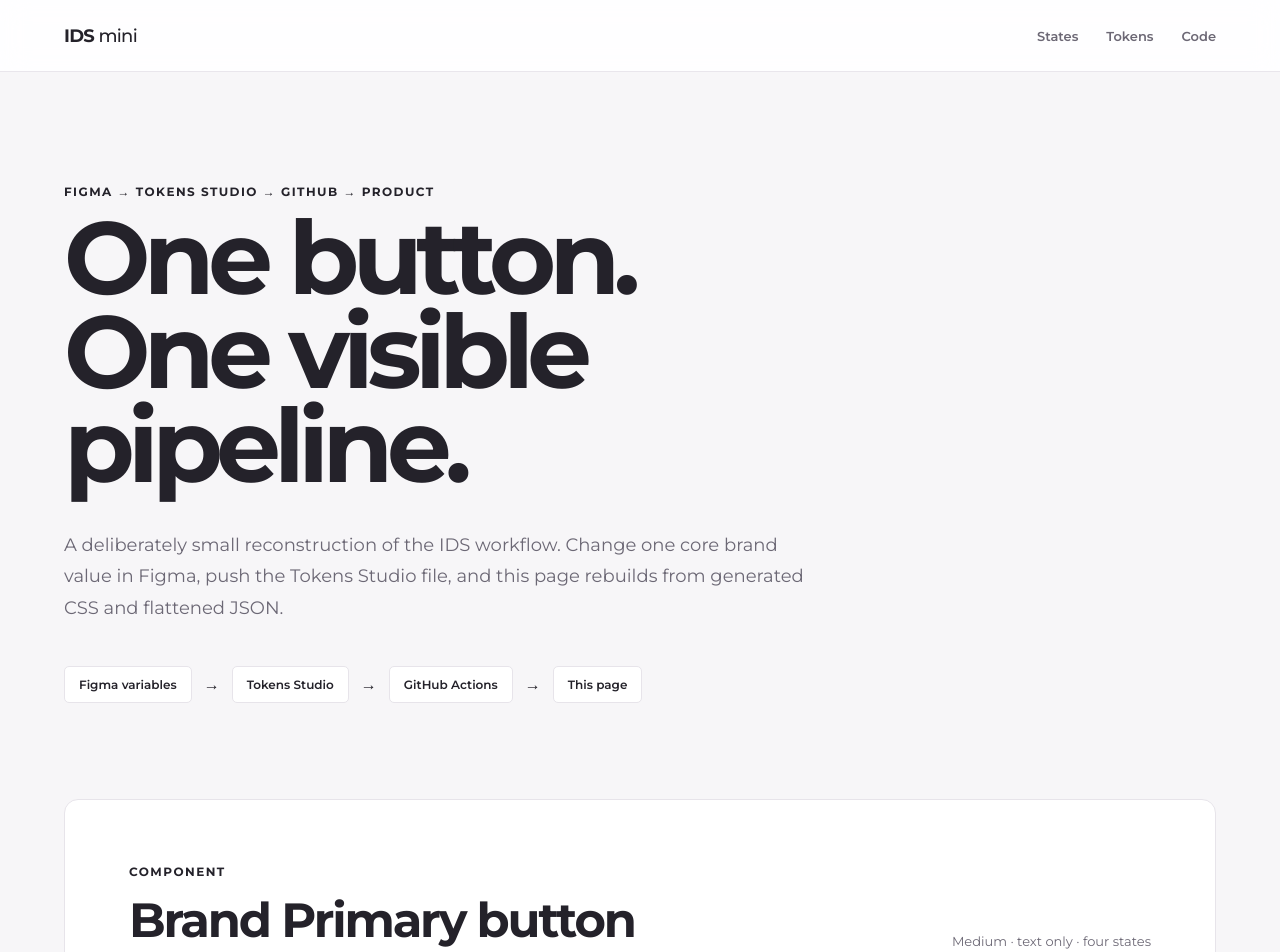
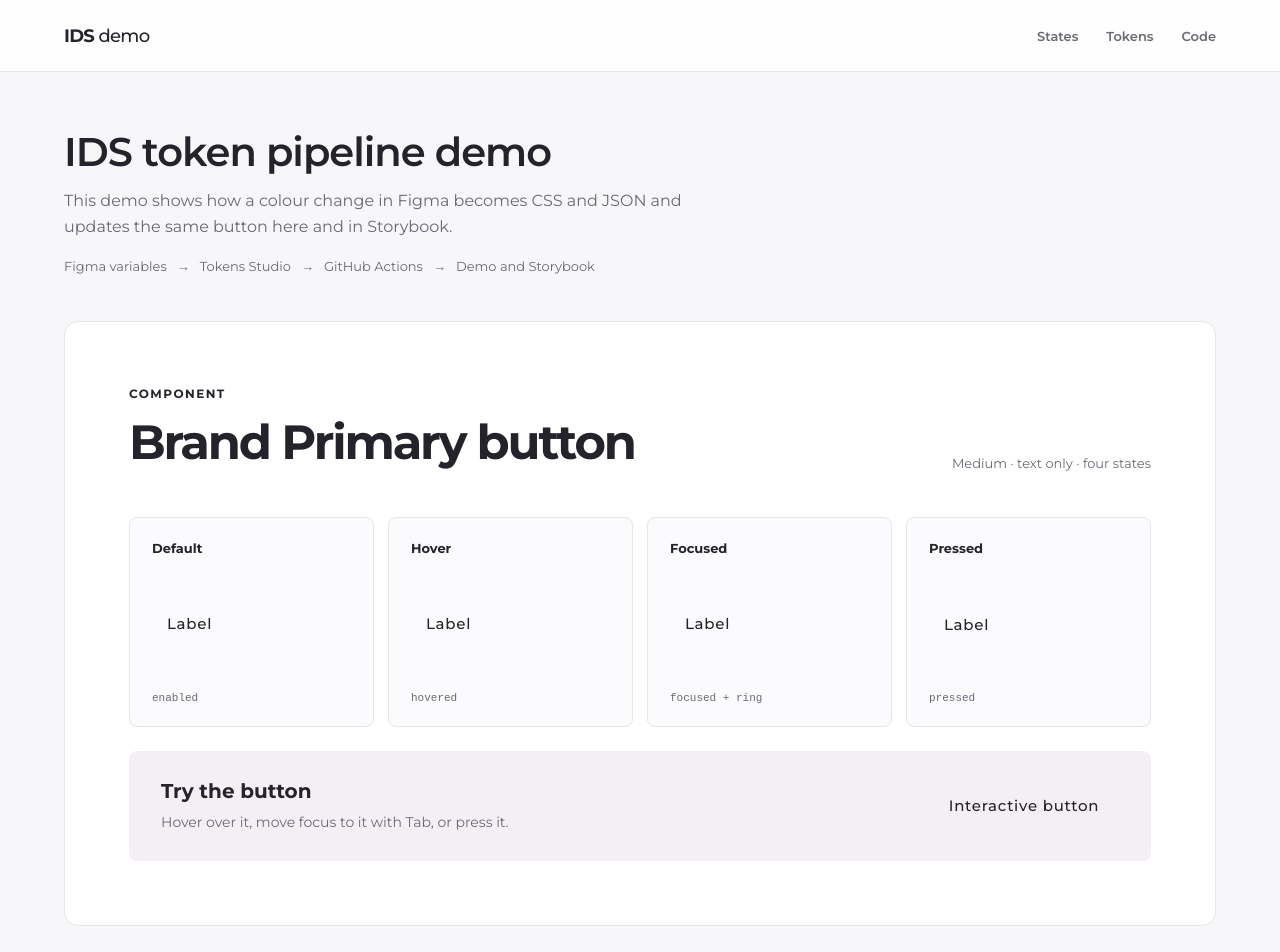
Before and after one commit to arnoutw/ids-token-pipeline-demo, a website built with Vite: page site/index.html in a window 1280 px wide. Shown: the top 952 px of the page. Built offline with nearby package versions, Linux system fonts and the light colour scheme.

Commit message:
Simplify the token demo introduction

```diff
--- a/site/index.html
+++ b/site/index.html
@@ -3,7 +3,7 @@
   <head>
     <meta charset="utf-8" />
     <meta name="viewport" content="width=device-width, initial-scale=1" />
-    <meta name="description" content="A miniature Figma to Tokens Studio to GitHub token pipeline." />
+    <meta name="description" content="An IDS demo showing how Figma tokens are used in CSS, JSON and Storybook." />
     <title>IDS token pipeline demo</title>
     <link rel="preconnect" href="https://fonts.googleapis.com" />
     <link rel="preconnect" href="https://fonts.gstatic.com" crossorigin />
@@ -20,7 +20,7 @@
   </head>
   <body>
     <header class="site-header">
-      <a class="wordmark" href="#top" aria-label="IDS demo home">IDS <span>mini</span></a>
+      <a class="wordmark" href="#top" aria-label="IDS demo home">IDS <span>demo</span></a>
       <nav aria-label="Page links">
         <a href="#states">States</a>
         <a href="#tokens">Tokens</a>
@@ -30,14 +30,15 @@
 
     <main id="top">
       <section class="hero">
-        <p class="eyebrow">Figma → Tokens Studio → GitHub → product</p>
-        <h1>One button.<br /><span>One visible pipeline.</span></h1>
+        <h1>IDS token pipeline demo</h1>
         <p class="lede">
-          A deliberately small reconstruction of the IDS workflow. Change one core brand value in Figma,
-          push the Tokens Studio file, and this page rebuilds from generated CSS and flattened JSON.
+          This demo shows how a colour change in Figma becomes CSS and JSON and updates the same button here and in Storybook.
         </p>
         <div class="flow" aria-label="Pipeline">
-          <span>Figma variables</span><b>→</b><span>Tokens Studio</span><b>→</b><span>GitHub Actions</span><b>→</b><span>This page</span>
+          <span>Figma variables</span>
+          <span><b aria-hidden="true">→</b> Tokens Studio</span>
+          <span><b aria-hidden="true">→</b> GitHub Actions</span>
+          <span><b aria-hidden="true">→</b> Demo and Storybook</span>
         </div>
       </section>
 
@@ -75,9 +76,8 @@
 
         <div class="try-card">
           <div>
-            <p class="kicker">Try it</p>
-            <h3>The same component is interactive</h3>
-            <p>Hover, tab to focus, and press it. Every state reads the generated variables.</p>
+            <h3>Try the button</h3>
+            <p>Hover over it, move focus to it with Tab, or press it.</p>
           </div>
           <button class="ids-button ids-button--large" type="button">Interactive button</button>
         </div>
@@ -138,7 +138,6 @@
             <p class="kicker">Consume it</p>
             <h2>Copy the implementation</h2>
           </div>
-          <p>No framework required</p>
         </div>
 
         <div class="code-grid">
--- a/site/styles.css
+++ b/site/styles.css
@@ -41,14 +41,13 @@ button { font: inherit; }
 .site-header nav a:hover { color: var(--brand-500); }
 
 main { width: min(1180px, 90vw); margin: 0 auto; }
-.hero { padding: 112px 0 96px; }
-.eyebrow, .kicker { margin: 0 0 12px; color: var(--brand-500); font-size: 12px; font-weight: 700; letter-spacing: 0.12em; text-transform: uppercase; }
-.hero h1 { max-width: 900px; margin: 0; font-size: clamp(52px, 8vw, 104px); line-height: 0.92; letter-spacing: -0.065em; }
-.hero h1 span { color: var(--brand-500); }
-.lede { max-width: 760px; margin: 36px 0 0; color: var(--muted); font-size: 18px; line-height: 1.75; }
-.flow { display: flex; flex-wrap: wrap; align-items: center; gap: 12px; margin-top: 42px; }
-.flow span { padding: 10px 14px; border: 1px solid var(--line); border-radius: 5px; background: var(--paper); font-size: 12px; font-weight: 600; }
-.flow b { color: var(--brand-500); }
+.hero { padding: clamp(32px, 4.5vw, 56px) 0 clamp(28px, 4vw, 44px); }
+.kicker { margin: 0 0 12px; color: var(--brand-500); font-size: 12px; font-weight: 700; letter-spacing: 0.12em; text-transform: uppercase; }
+.hero h1 { margin: 0; font-size: clamp(28px, 3.2vw, 40px); font-weight: 600; line-height: 1.2; letter-spacing: -0.025em; }
+.lede { max-width: 62ch; margin: 12px 0 0; color: var(--muted); font-size: 16px; line-height: 1.6; }
+.flow { display: flex; flex-wrap: wrap; align-items: baseline; gap: 6px 10px; margin-top: 18px; color: var(--muted); font-size: 13px; line-height: 1.5; }
+.flow span { display: inline-flex; gap: 10px; }
+.flow b { color: var(--brand-500); font-weight: 500; }
 
 .section { margin-bottom: 80px; padding: clamp(28px, 5vw, 64px); border: 1px solid var(--line); border-radius: 14px; background: var(--paper); }
 .section-heading { display: flex; align-items: flex-end; justify-content: space-between; gap: 24px; margin-bottom: 46px; }
@@ -62,7 +61,7 @@ main { width: min(1180px, 90vw); margin: 0 auto; }
 
 .try-card { display: flex; align-items: center; justify-content: space-between; gap: 36px; margin-top: 24px; padding: 28px 32px; border-radius: 8px; background: #f4eff5; }
 .try-card h3 { margin: 0 0 8px; font-size: 20px; }
-.try-card p:not(.kicker) { max-width: 590px; margin: 0; color: var(--muted); font-size: 14px; line-height: 1.6; }
+.try-card p { max-width: 590px; margin: 0; color: var(--muted); font-size: 14px; line-height: 1.6; }
 
 .token-chain { display: grid; grid-template-columns: 1fr auto 1.35fr auto 1.45fr; align-items: center; gap: 16px; }
 .token-chain > b { color: var(--brand-500); }
```
